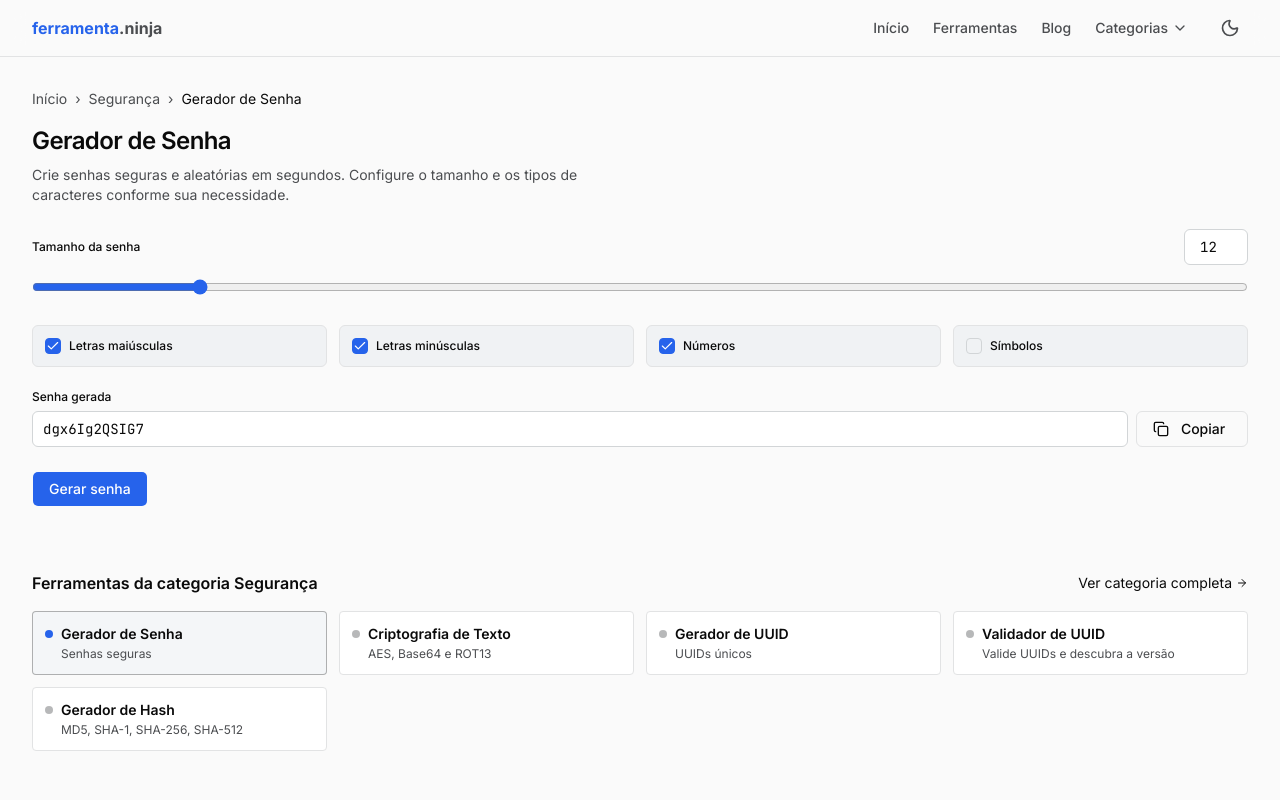
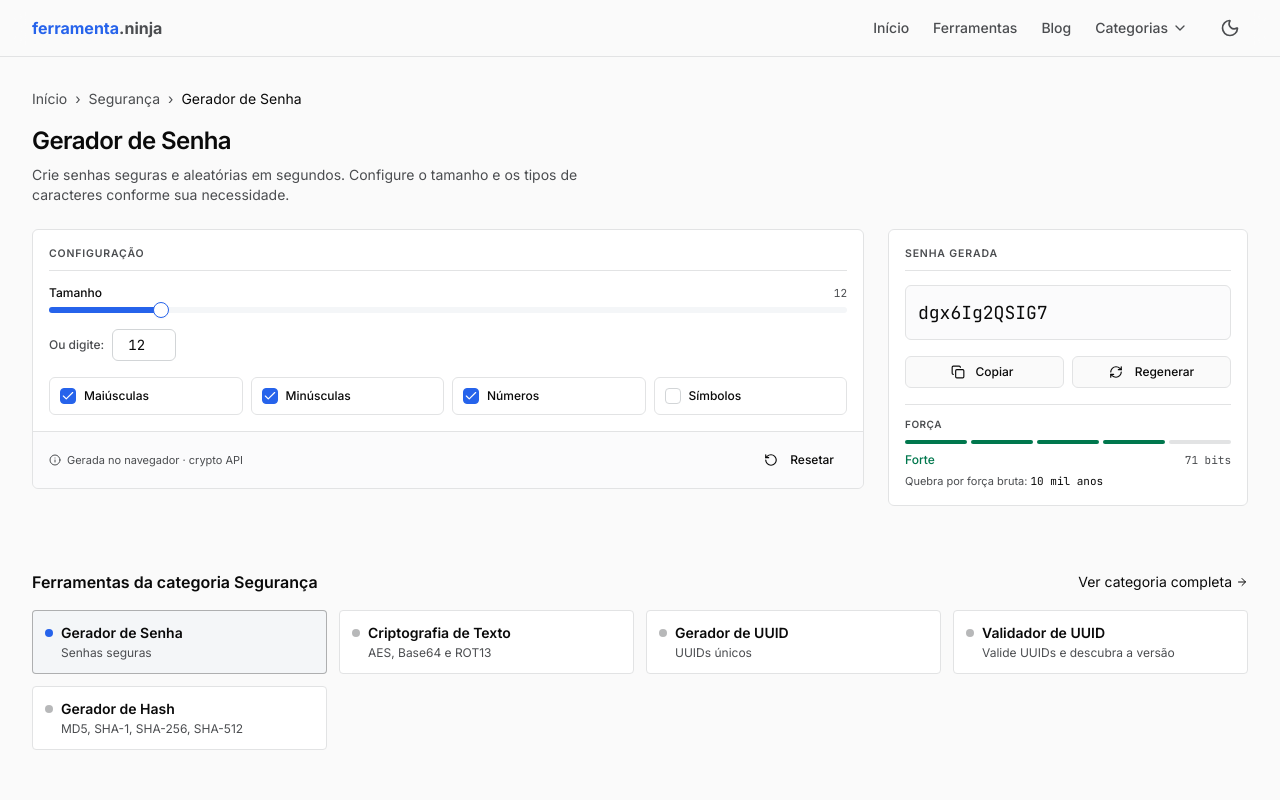
Before and after one commit to lucasparteka/ferramenta-ninja-frontend, a Next.js app: page /ferramentas/gerador-de-senha in a window 1280 px wide. Shown: the top 800 px of the page. Built offline with nearby package versions, Linux system fonts and the light colour scheme.

Commit message:
melhorias componente gerar senha

```diff
--- /dev/null
+++ b/src/components/shared/number-input.tsx
@@ -0,0 +1,77 @@
+"use client";
+
+import { useEffect, useState } from "react";
+import { Input } from "@/components/ui/input";
+import { cn } from "@/lib/utils";
+
+type NumberInputProps = {
+	value: number;
+	onChange: (value: number) => void;
+	min?: number;
+	max?: number;
+	step?: number;
+	placeholder?: string;
+	className?: string;
+	id?: string;
+	disabled?: boolean;
+	"aria-label"?: string;
+};
+
+export function NumberInput({
+	value,
+	onChange,
+	min = 0,
+	max,
+	step,
+	placeholder,
+	className,
+	id,
+	disabled,
+	"aria-label": ariaLabel,
+}: NumberInputProps) {
+	const [raw, setRaw] = useState(String(value));
+
+	useEffect(() => {
+		setRaw(String(value));
+	}, [value]);
+
+	const allowDecimal = step != null && step % 1 !== 0;
+
+	function handleChange(input: string) {
+		const pattern = allowDecimal ? /^[\d.,]*$/ : /^\d*$/;
+		if (pattern.test(input)) {
+			setRaw(input);
+		}
+	}
+
+	function handleBlur() {
+		const normalized = allowDecimal ? raw.replace(",", ".") : raw;
+
+		let n = Number(normalized);
+		if (Number.isNaN(n) || normalized === "" || normalized === "-") {
+			n = min;
+		}
+		if (max != null) {
+			n = Math.min(max, n);
+		}
+		n = Math.max(min, n);
+
+		setRaw(String(n));
+		onChange(n);
+	}
+
+	return (
+		<Input
+			type="text"
+			inputMode={allowDecimal ? "decimal" : "numeric"}
+			value={raw}
+			onChange={(e) => handleChange(e.target.value)}
+			onBlur={handleBlur}
+			placeholder={placeholder}
+			className={cn("font-mono", className)}
+			id={id}
+			disabled={disabled}
+			aria-label={ariaLabel}
+		/>
+	);
+}
--- a/src/components/tools/password-generator/password-generator.tsx
+++ b/src/components/tools/password-generator/password-generator.tsx
@@ -1,9 +1,13 @@
 "use client";
 
 import { useEffect, useState } from "react";
+import { Info, RefreshCw, RotateCcw } from "lucide-react";
 import { Button } from "@/components/ui/button";
+import { CopyButton } from "@/components/shared/copy-button";
+import { LayoutB } from "@/components/shared/layout-b";
+import { SectionLabel } from "@/components/shared/layout-b/section-label";
 import { PasswordOptions } from "./password-options";
-import { PasswordOutput } from "./password-output";
+import { PasswordStrength } from "./password-strength";
 
 type PasswordConfig = {
 	length: number;
@@ -84,21 +88,82 @@ export function PasswordGenerator() {
 		setPassword(buildPassword(config));
 	}
 
-	return (
-		<div className="space-y-6">
-			<PasswordOptions config={config} onChange={setConfig} />
+	function reset() {
+		setConfig(DEFAULT_CONFIG);
+		setPassword(buildPassword(DEFAULT_CONFIG));
+	}
 
+	const form = (
+		<div className="bg-card flex flex-col h-full border border-border rounded-md overflow-hidden">
+			<div className="divide-y divide-border">
+				<div className="p-4">
+					<SectionLabel>Configuração</SectionLabel>
+					<div className="space-y-3">
+						<PasswordOptions config={config} onChange={setConfig} />
+					</div>
+				</div>
+			</div>
+
+			<div className="flex items-center justify-between border-t border-border bg-muted/40 px-4 py-3 mt-auto">
+				<div className="flex items-center gap-1.5 text-[11px] text-muted-foreground">
+					<Info size={12} />
+					Gerada no navegador · crypto API
+				</div>
+				<Button type="button" variant="ghost" size="sm" onClick={reset}>
+					<RotateCcw className="mr-1.5 h-3 w-3" />
+					Resetar
+				</Button>
+			</div>
+		</div>
+	);
+
+	const result = (
+		<>
 			{!isValid && (
-				<p className="text-sm text-destructive">
-					Selecione pelo menos uma opção
-				</p>
+				<div className="flex flex-col items-center justify-center gap-2 py-6 text-center">
+					<p className="text-sm text-muted-foreground">
+						Selecione pelo menos um tipo de caractere
+					</p>
+				</div>
 			)}
 
-			<PasswordOutput password={password} />
+			{isValid && password && (
+				<>
+					<SectionLabel>Senha gerada</SectionLabel>
+					<div className="rounded-md border border-border bg-muted/40 p-3 mb-4">
+						<p
+							aria-live="polite"
+							className="font-mono text-lg break-all select-all text-foreground leading-relaxed"
+						>
+							{password}
+						</p>
+					</div>
 
-			<Button onClick={generate} disabled={!isValid}>
-				Gerar senha
-			</Button>
-		</div>
+					<div className="flex gap-2 mb-4">
+						<CopyButton
+							text={password}
+							label="Copiar"
+							variant="outline"
+							size="sm"
+							className="flex-1"
+						/>
+						<Button
+							type="button"
+							variant="outline"
+							size="sm"
+							onClick={generate}
+							className="flex-1"
+						>
+							<RefreshCw className="mr-1.5 h-3 w-3" />
+							Regenerar
+						</Button>
+					</div>
+
+					<PasswordStrength password={password} />
+				</>
+			)}
+		</>
 	);
+
+	return <LayoutB form={form} result={result} />;
 }
--- a/src/components/tools/password-generator/password-options.tsx
+++ b/src/components/tools/password-generator/password-options.tsx
@@ -1,6 +1,7 @@
 import { Checkbox } from "@/components/ui/checkbox";
 import { Input } from "@/components/ui/input";
 import { Label } from "@/components/ui/label";
+import { Slider } from "@/components/shared/slider";
 
 type PasswordConfig = {
 	length: number;
@@ -21,8 +22,8 @@ type PasswordOptionsProps = {
 };
 
 const checkboxOptions: CheckboxOption[] = [
-	{ key: "uppercase", label: "Letras maiúsculas" },
-	{ key: "lowercase", label: "Letras minúsculas" },
+	{ key: "uppercase", label: "Maiúsculas" },
+	{ key: "lowercase", label: "Minúsculas" },
 	{ key: "numbers", label: "Números" },
 	{ key: "symbols", label: "Símbolos" },
 ];
@@ -37,37 +38,56 @@ export function PasswordOptions({ config, onChange }: PasswordOptionsProps) {
 		onChange({ ...config, [key]: !config[key] });
 	}
 
+	const isValid =
+		config.uppercase || config.lowercase || config.numbers || config.symbols;
+
 	return (
-		<div className="space-y-6">
-			<div className="space-y-3">
+		<div className="space-y-4">
+			<div className="space-y-1.5">
 				<div className="flex items-center justify-between">
-					<Label htmlFor="password-length">Tamanho da senha</Label>
-					<Input
-						type="number"
-						value={config.length}
-						min={4}
-						max={64}
-						onChange={(e) => handleLength(Number(e.target.value))}
-						className="w-16 text-center text-foreground"
-						aria-label="Tamanho da senha em caracteres"
-					/>
+					<Label
+						htmlFor="password-length"
+						className="text-xs font-medium text-foreground"
+					>
+						Tamanho
+					</Label>
+					<span className="font-mono text-[11px] text-muted-foreground">
+						{config.length}
+					</span>
 				</div>
-				<input
+				<Slider
 					id="password-length"
-					type="range"
 					min={4}
 					max={64}
-					value={config.length}
-					onChange={(e) => handleLength(Number(e.target.value))}
-					className="w-full accent-primary"
+					value={[config.length]}
+					onValueChange={(v) => handleLength(v[0])}
 				/>
 			</div>
 
-			<div className="grid grid-cols-2 gap-3 sm:grid-cols-4">
+			<div className="flex items-center gap-2">
+				<Label
+					htmlFor="password-length-num"
+					className="text-xs text-muted-foreground"
+				>
+					Ou digite:
+				</Label>
+				<Input
+					id="password-length-num"
+					type="number"
+					value={config.length}
+					min={4}
+					max={64}
+					onChange={(e) => handleLength(Number(e.target.value))}
+					className="h-8 w-16 text-center"
+					aria-label="Tamanho da senha em caracteres"
+				/>
+			</div>
+
+			<div className="grid grid-cols-2 gap-2 sm:grid-cols-4">
 				{checkboxOptions.map((option) => (
 					<div
 						key={option.key}
-						className="flex items-center gap-2 rounded-md border border-border bg-secondary p-3 transition-colors hover:border-primary"
+						className="flex items-center gap-2 rounded-md border border-border bg-card p-2.5 transition-colors hover:border-foreground/20"
 					>
 						<Checkbox
 							id={`password-opt-${option.key}`}
@@ -76,13 +96,24 @@ export function PasswordOptions({ config, onChange }: PasswordOptionsProps) {
 						/>
 						<Label
 							htmlFor={`password-opt-${option.key}`}
-							className="cursor-pointer"
+							className="cursor-pointer text-xs"
 						>
 							{option.label}
 						</Label>
 					</div>
 				))}
 			</div>
+
+			{!isValid && (
+				<div
+					className="rounded-md border border-destructive/30 bg-destructive/5 p-3"
+					role="alert"
+				>
+					<p className="text-xs text-destructive">
+						Selecione pelo menos um tipo de caractere
+					</p>
+				</div>
+			)}
 		</div>
 	);
 }
--- a/src/components/tools/password-generator/password-output.tsx
+++ /dev/null
@@ -1,31 +0,0 @@
-import { CopyButton } from "@/components/shared/copy-button";
-import { Input } from "@/components/ui/input";
-import { Label } from "@/components/ui/label";
-
-type PasswordOutputProps = {
-	password: string;
-};
-
-export function PasswordOutput({ password }: PasswordOutputProps) {
-	return (
-		<div className="space-y-2">
-			<Label htmlFor="password-output">Senha gerada</Label>
-			<div className="flex gap-2">
-				<Input
-					id="password-output"
-					type="text"
-					readOnly
-					value={password}
-					placeholder='Clique em "Gerar senha"'
-					className="flex-1 font-mono"
-				/>
-				<CopyButton
-					text={password}
-					label="Copiar"
-					disabled={!password}
-					variant="outline"
-				/>
-			</div>
-		</div>
-	);
-}
--- /dev/null
+++ b/src/components/tools/password-generator/password-strength.tsx
@@ -0,0 +1,124 @@
+"use client";
+
+import { cn } from "@/lib/utils";
+
+type PasswordStrengthProps = {
+	password: string;
+};
+
+function calculateEntropy(password: string): number {
+	if (!password) return 0;
+
+	let charsetSize = 0;
+	if (/[a-z]/.test(password)) charsetSize += 26;
+	if (/[A-Z]/.test(password)) charsetSize += 26;
+	if (/[0-9]/.test(password)) charsetSize += 10;
+	if (/[^a-zA-Z0-9]/.test(password)) charsetSize += 32;
+
+	if (charsetSize === 0) return 0;
+
+	return password.length * Math.log2(charsetSize);
+}
+
+type StrengthLevel = {
+	label: string;
+	level: number;
+	barClass: string;
+	textClass: string;
+};
+
+function getStrengthLevel(entropy: number): StrengthLevel {
+	if (entropy < 28)
+		return {
+			label: "Muito fraca",
+			level: 1,
+			barClass: "bg-destructive",
+			textClass: "text-destructive",
+		};
+	if (entropy < 36)
+		return {
+			label: "Fraca",
+			level: 2,
+			barClass: "bg-warning",
+			textClass: "text-warning",
+		};
+	if (entropy < 60)
+		return {
+			label: "Razoável",
+			level: 3,
+			barClass: "bg-muted-foreground",
+			textClass: "text-muted-foreground",
+		};
+	if (entropy < 80)
+		return {
+			label: "Forte",
+			level: 4,
+			barClass: "bg-success",
+			textClass: "text-success",
+		};
+	return {
+		label: "Muito forte",
+		level: 5,
+		barClass: "bg-success",
+		textClass: "text-success",
+	};
+}
+
+function formatBreakTime(entropy: number): string {
+	const attemptsPerSecond = 1e10;
+	const totalCombinations = Math.pow(2, entropy);
+	const seconds = totalCombinations / attemptsPerSecond;
+
+	if (seconds < 1) return "Instantâneo";
+	if (seconds < 60) return `${Math.round(seconds)} segundos`;
+	if (seconds < 3600) return `${Math.round(seconds / 60)} minutos`;
+	if (seconds < 86400) return `${Math.round(seconds / 3600)} horas`;
+	if (seconds < 31536000) return `${Math.round(seconds / 86400)} dias`;
+	if (seconds < 31536000 * 1000)
+		return `${Math.round(seconds / 31536000)} anos`;
+	if (seconds < 31536000 * 1e6)
+		return `${(seconds / 31536000 / 1000).toFixed(0)} mil anos`;
+	if (seconds < 31536000 * 1e9)
+		return `${(seconds / 31536000 / 1e6).toFixed(0)} milhões de anos`;
+	return "Séculos+";
+}
+
+export function PasswordStrength({ password }: PasswordStrengthProps) {
+	const entropy = calculateEntropy(password);
+	const strength = getStrengthLevel(entropy);
+	const breakTime = formatBreakTime(entropy);
+
+	return (
+		<div className="border-t border-border pt-3">
+			<p className="mb-2 text-[10px] font-semibold uppercase tracking-wider text-muted-foreground">
+				Força
+			</p>
+
+			<div className="mb-2 flex gap-1">
+				{[1, 2, 3, 4, 5].map((i) => (
+					<div
+						key={i}
+						className={cn(
+							"h-1 flex-1 rounded-full transition-colors",
+							i <= strength.level ? strength.barClass : "bg-border",
+						)}
+					/>
+				))}
+			</div>
+
+			<div className="flex items-center justify-between">
+				<span className={cn("text-xs font-medium", strength.textClass)}>
+					{strength.label}
+				</span>
+				<span className="font-mono text-[11px] text-muted-foreground">
+					{Math.round(entropy)} bits
+				</span>
+			</div>
+
+			<p className="mt-1 text-[11px] text-muted-foreground">
+				Quebra por força bruta:{" "}
+				<span className="font-mono text-foreground">{breakTime}</span>
+			</p>
+		</div>
+	);
+}
```
Also changed, not shown: src/app/ferramentas/gerador-de-senha/page.tsx (+9 -10 lines), 2 other files (tests, documents, lock files or other folders).
